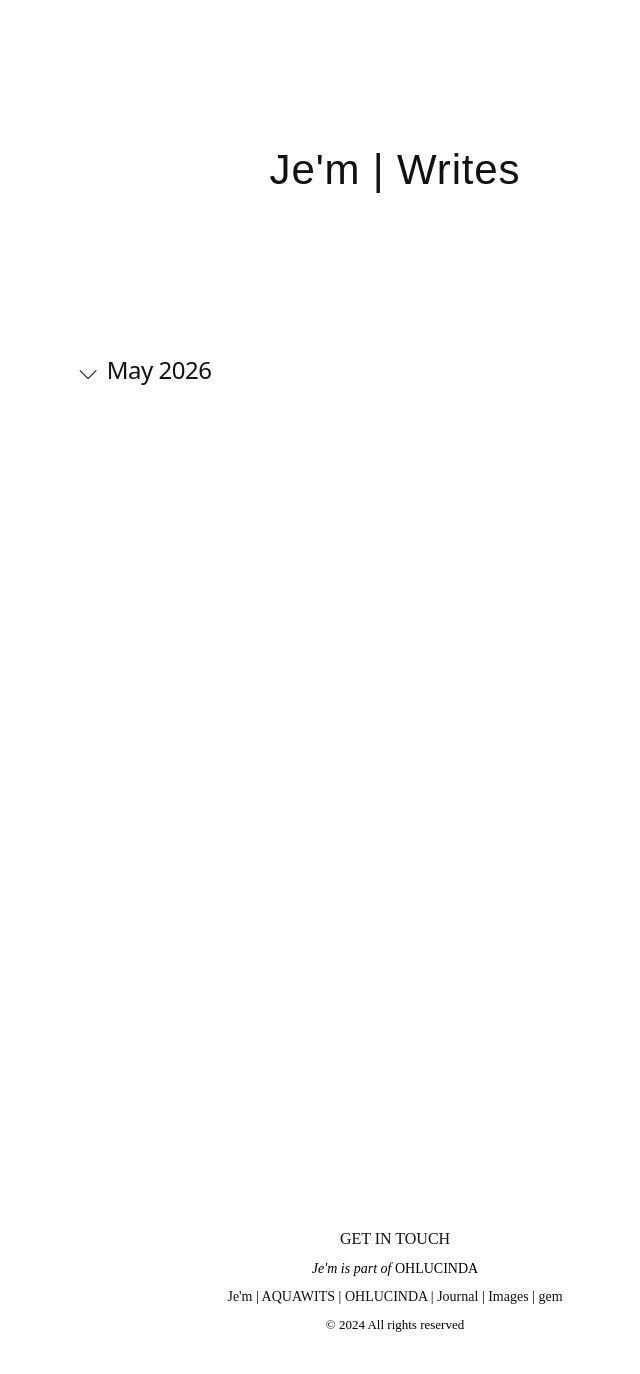
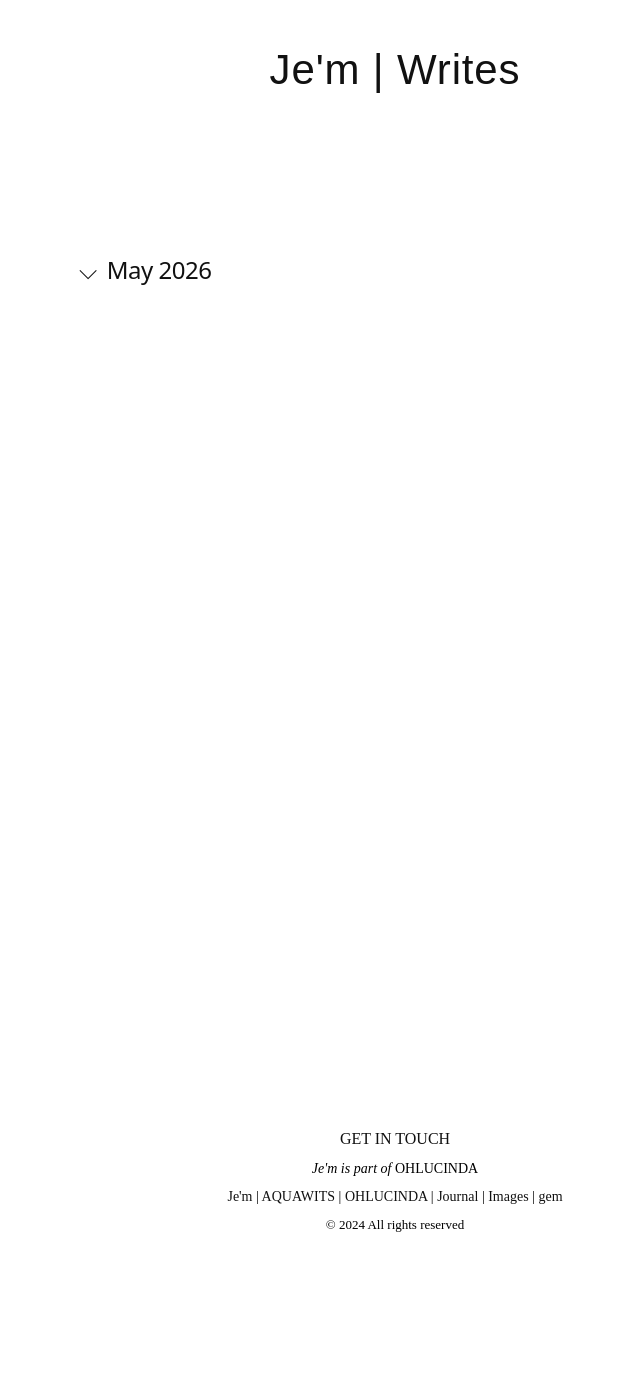
Before and after one commit to ohlucinda/ohlucinda-mobile, a Jekyll site: the page built from index.html, in a window 1280 px wide. Shown: the whole page, without its empty margins (245-885 px from the left). Built offline with Jekyll 4.4.1, drawn with Linux system fonts in a browser that asks for light colours; some web fonts are replaced; after the commit the page ends 1274 px from its top, so only the background shows below that.

Commit message:
Update style.css

```diff
--- a/assets/style.css
+++ b/assets/style.css
@@ -45,6 +45,10 @@
   margin-bottom: 120px;
 
   letter-spacing: 0.02em;
+}
+
+.home-header {
+  margin-top: -60px;
 }
 
 summary {
```
